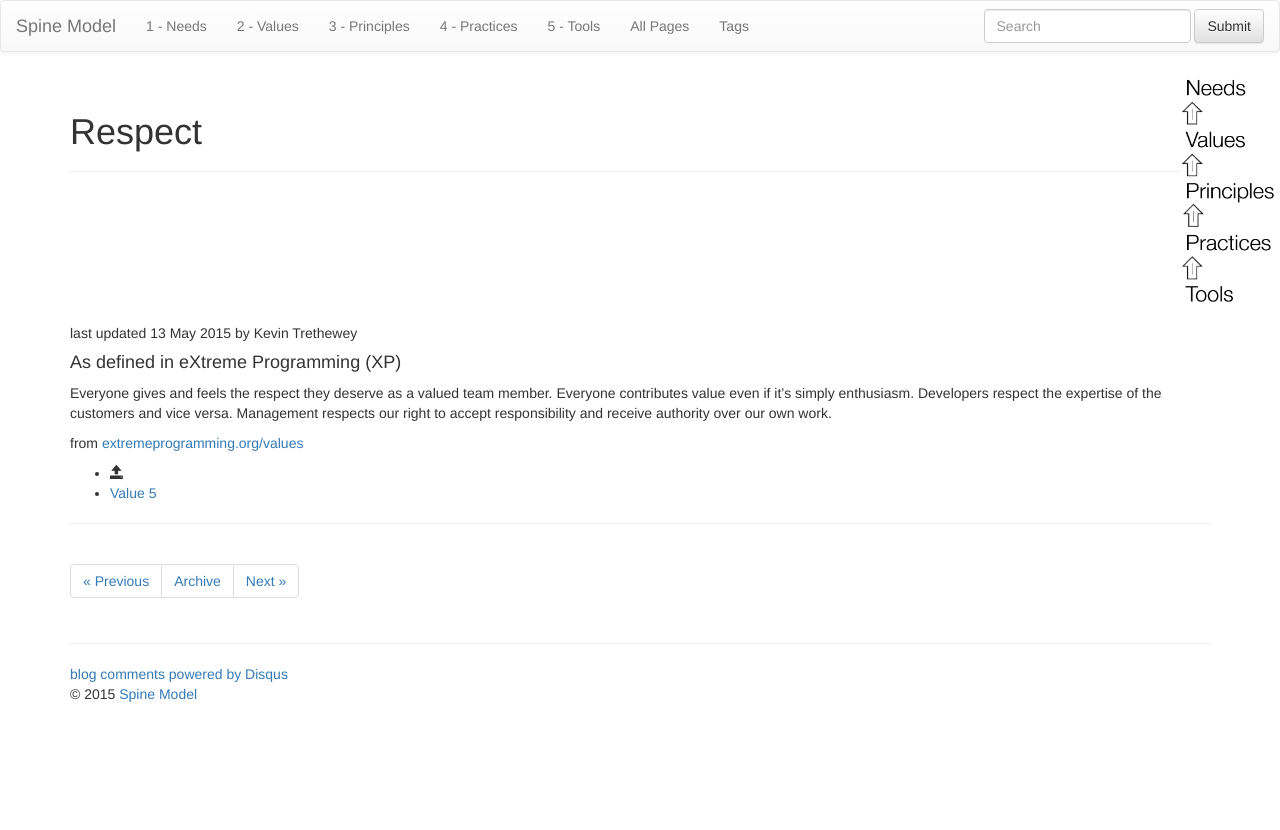
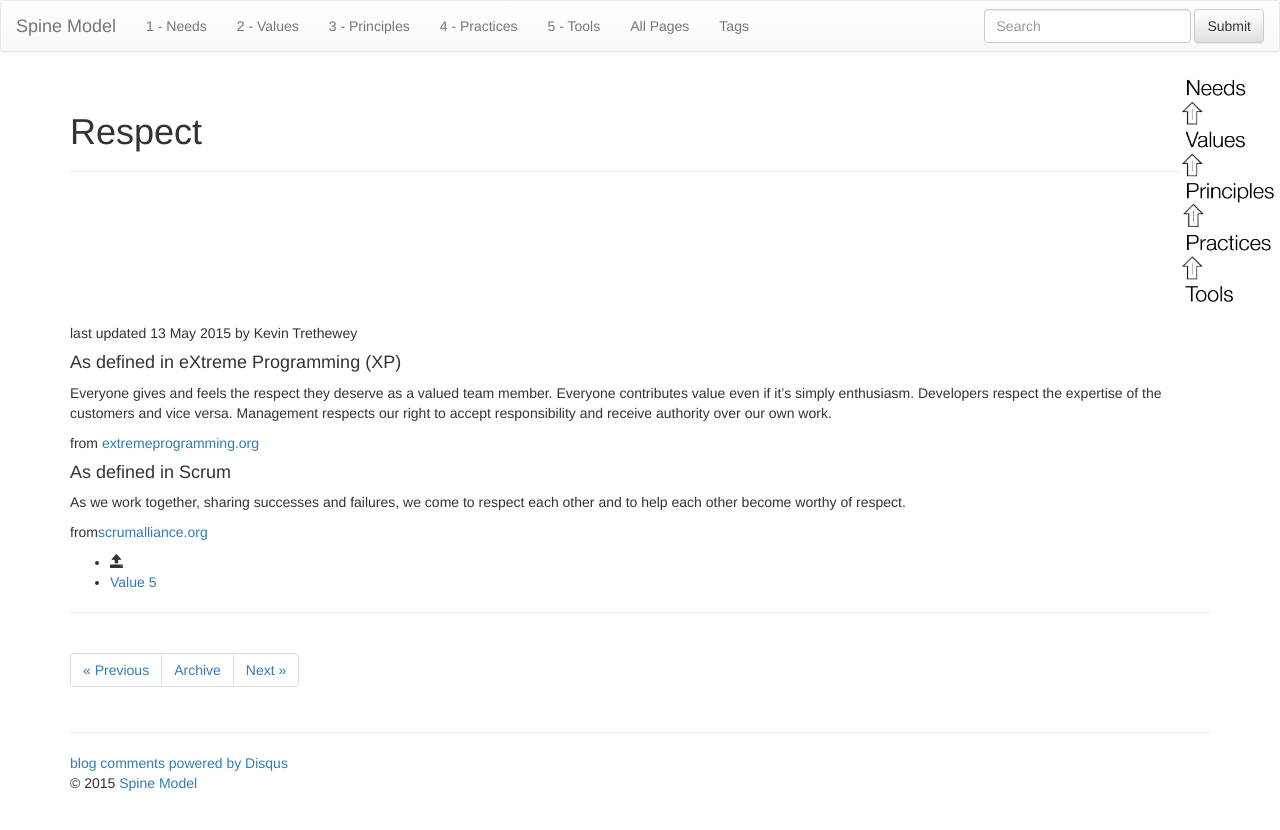
Before and after one commit to SpineModel/spinemodel.github.io, a Jekyll site: the page built from _posts/2015-05-13-Respect.md, in a window 1280 px wide. Shown: the top 830 px of the page. Built offline with Jekyll 4.4.1, drawn with Linux system fonts in a browser that asks for light colours; nearby versions of some CDN libraries; library files that are not in the unit come from our copies; comment, search, counter and statistics services are not loaded.

Commit message:
Added Scrum definitinion of respect

```diff
--- a/_posts/2015-05-13-Respect.md
+++ b/_posts/2015-05-13-Respect.md
@@ -11,4 +11,9 @@ tags: []
 #### As defined in eXtreme Programming (XP)
 Everyone gives and feels the respect they deserve as a valued team member. Everyone contributes value even if it's simply enthusiasm. Developers respect the expertise of the customers and vice versa. Management respects our right to accept responsibility and receive authority over our own work.
 
-from [extremeprogramming.org/values](http://www.extremeprogramming.org/values.html)
+from [extremeprogramming.org](http://www.extremeprogramming.org/values.html)
+
+#### As defined in Scrum
+As we work together, sharing successes and failures, we come to respect each other and to help each other become worthy of respect.
+
+from[scrumalliance.org](https://www.scrumalliance.org/why-scrum/core-scrum-values-roles)
```
